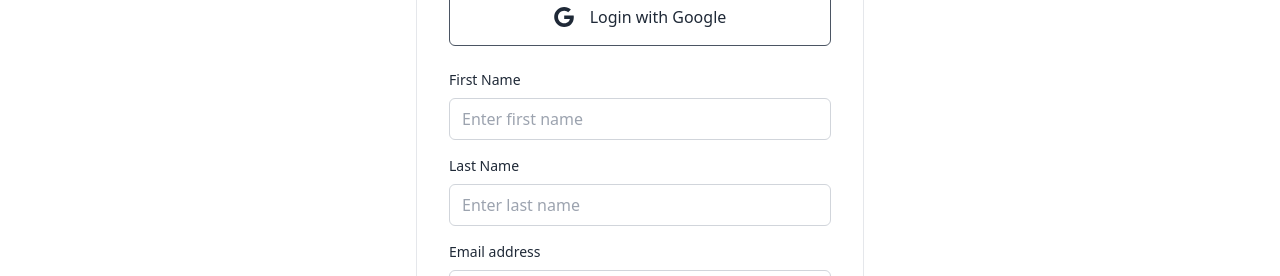
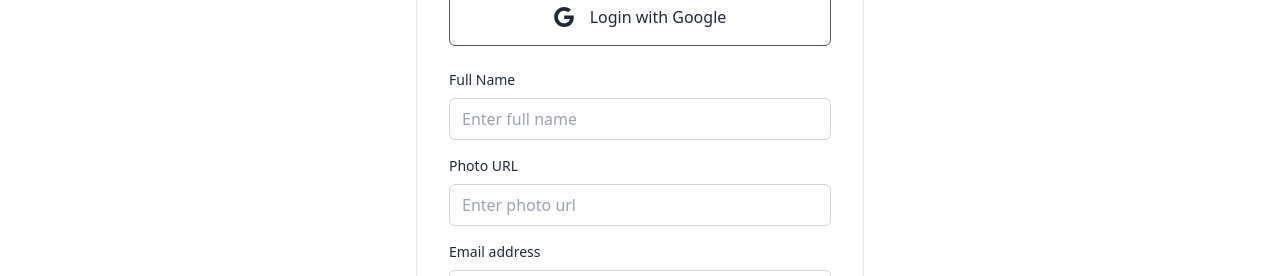
Before and after one commit to fazlulkarimhridoy/local-tour-guide-client, a React (Vite) app: page /register in a window 1280 px wide. Shown: the part 289-565 px from the top of the page. Built offline with nearby package versions, Linux system fonts and the light colour scheme; no server answers.

Commit message:
added showall and showless button functionality in services

```diff
--- a/src/Components/AllServices/Services.jsx
+++ b/src/Components/AllServices/Services.jsx
@@ -1,11 +1,29 @@
 
+import { useEffect, useState } from "react";
 import SingleService from "./SingleService";
 import { useLoaderData } from "react-router-dom";
 
 const Services = () => {
+    // states & loaders
+    const data = useLoaderData();
+    const [services, setServices] = useState([]);
 
-    const services = useLoaderData();
+    // useEffects
+    useEffect(() => {
+        setServices(data.slice(0, 6));
+    }, [data])
 
+
+
+    // handle show all
+    const handleShowAll = () => {
+        setServices(data);
+    }
+
+    // handle show less
+    const handleShowLess = () =>{
+        setServices(data.slice(0,6))
+    }
 
     return (
         <div className="pb-20 bg-gray-50">
@@ -13,6 +31,15 @@ const Services = () => {
             {
                 services?.map(data => <SingleService key={data._id} data={data}></SingleService>)
             }
+            {
+                services.length === 6 ?
+                    <div className="flex justify-center">
+                        <button onClick={handleShowAll} className="btn bg-cyan-600 hover:bg-sky-400 text-center text-white">Show All</button>
+                    </div> :
+                    <div className="flex justify-center">
+                        <button onClick={handleShowLess} className="btn bg-cyan-600 hover:bg-sky-400 text-center text-white">Show less</button>
+                    </div>
+            }
         </div>
     );
 };
--- a/src/Routes/Register/Register.jsx
+++ b/src/Routes/Register/Register.jsx
@@ -65,12 +65,12 @@ const Register = () => {
             <form onSubmit={handleSignUp} className="space-y-8">
                 <div className="space-y-4">
                     <div className="space-y-2">
-                        <label className="block text-sm">First Name</label>
-                        <input type="text" placeholder="Enter first name" className="w-full px-3 py-2 border rounded-md border-gray-300  text-gray-800 focus:border-cyan-600" />
+                        <label className="block text-sm">Full Name</label>
+                        <input type="text" placeholder="Enter full name" className="w-full px-3 py-2 border rounded-md border-gray-300  text-gray-800 focus:border-cyan-600" />
                     </div>
                     <div className="space-y-2">
-                        <label className="block text-sm">Last Name</label>
-                        <input type="text" placeholder="Enter last name" className="w-full px-3 py-2 border rounded-md border-gray-300  text-gray-800 focus:border-cyan-600" />
+                        <label className="block text-sm">Photo URL</label>
+                        <input type="text" placeholder="Enter photo url" className="w-full px-3 py-2 border rounded-md border-gray-300  text-gray-800 focus:border-cyan-600" />
                     </div>
                     <div className="space-y-2">
                         <label className="block text-sm">Email address</label>
```
